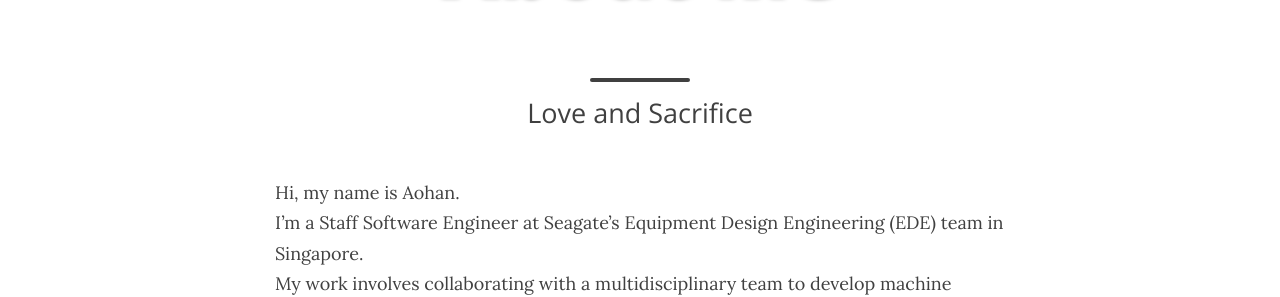
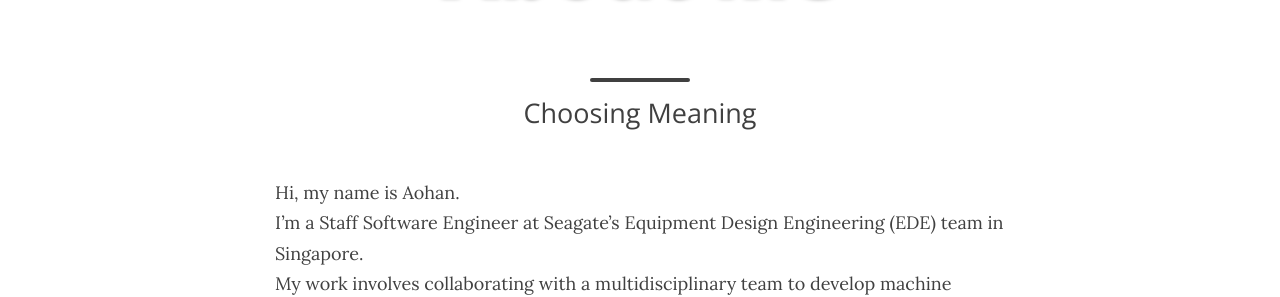
Before and after one commit to heaohan/heaohan.github.io, a Jekyll site: the page built from aboutme.md, in a window 1280 px wide and 900 px high. Shown: the part 216-513 px from the top of the window. Built offline with Jekyll 4.4.1, drawn with Linux system fonts in a browser that asks for light colours; comment, search, counter and statistics services are not loaded.

Commit message:
Update subtitle in aboutme.md

```diff
--- a/aboutme.md
+++ b/aboutme.md
@@ -1,7 +1,7 @@
 ---
 layout: page
 title: About Me
-subtitle: Love and Sacrifice
+subtitle: Choosing Meaning
 ---
 
 Hi, my name is Aohan.
```
